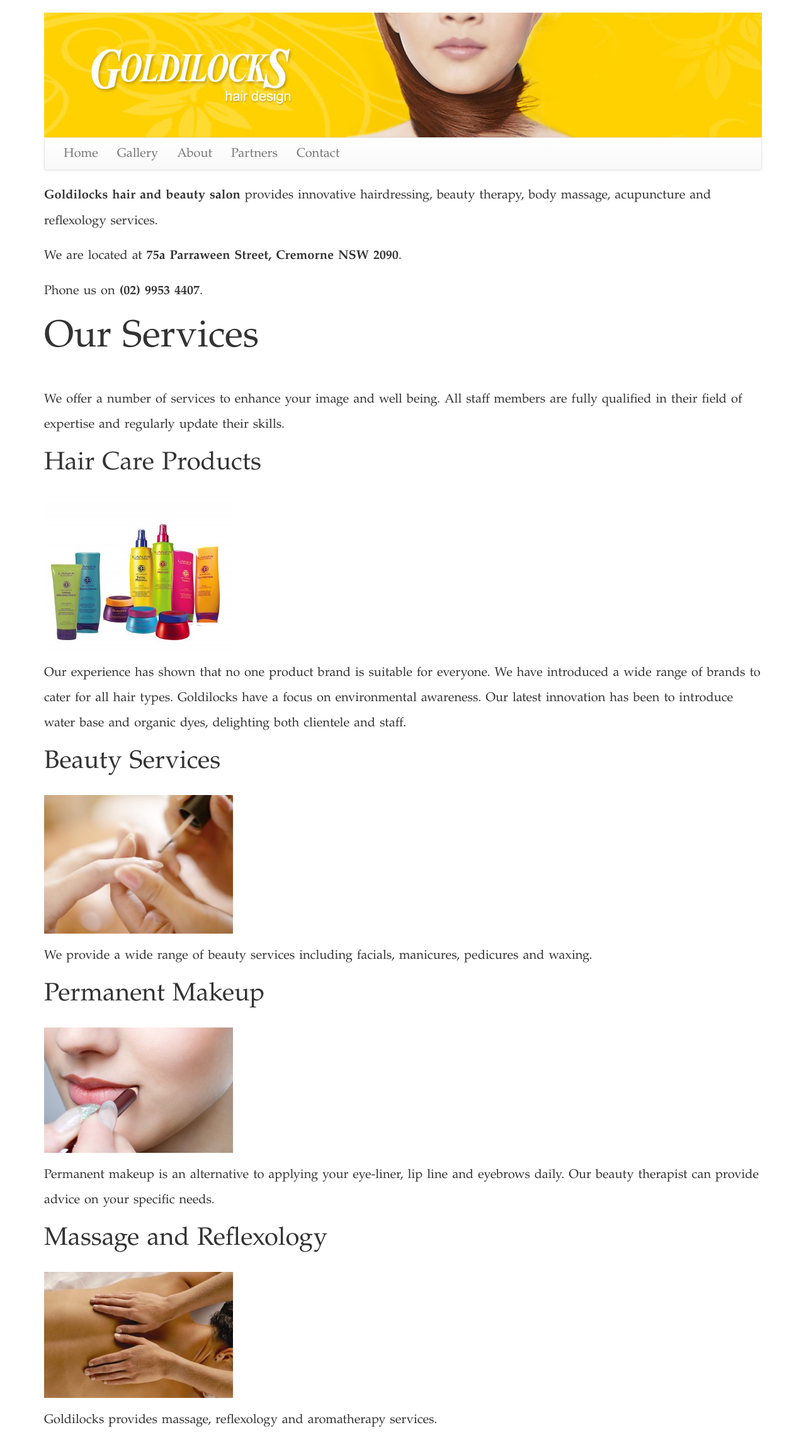
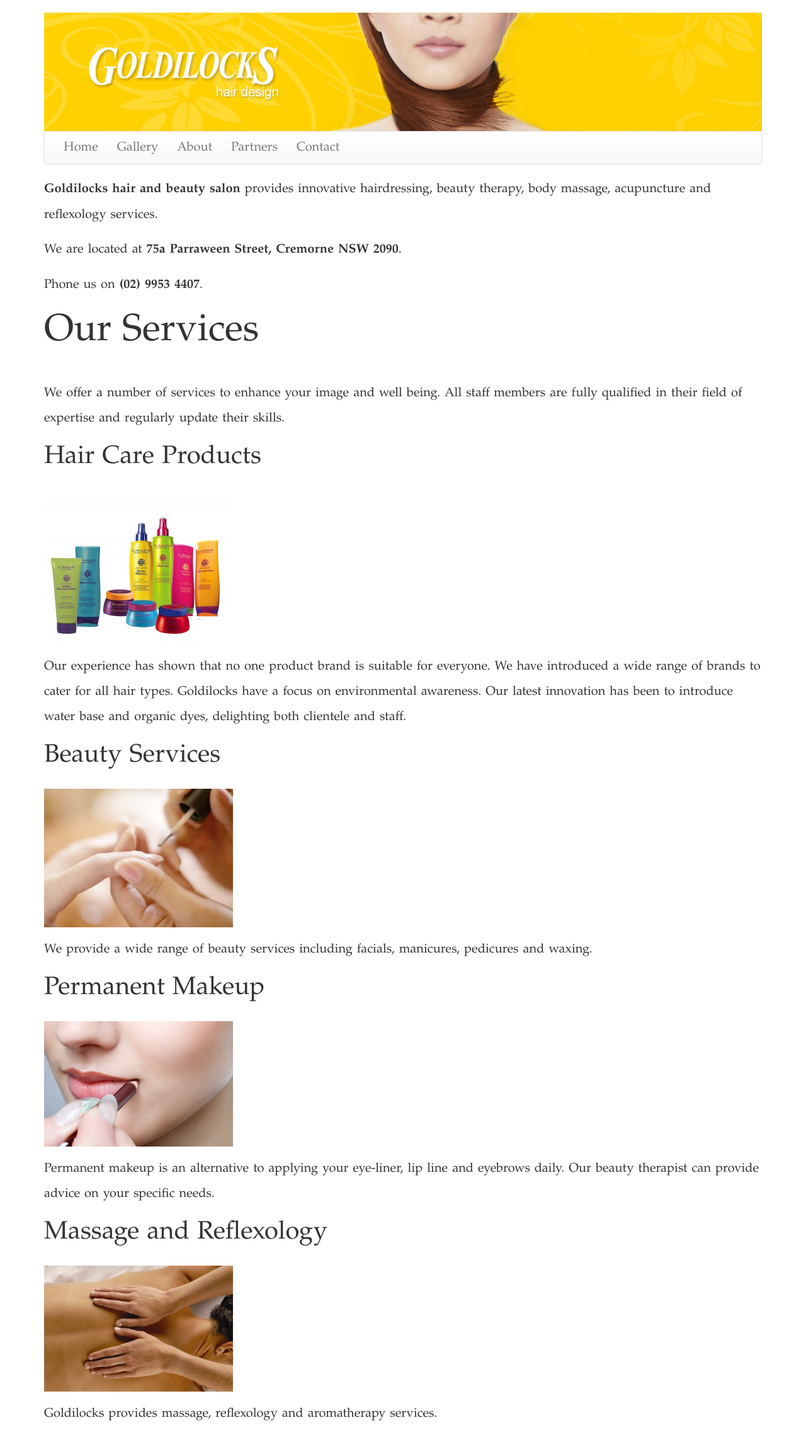
Before and after one commit to webcode-au/goldilocks, a Jekyll site: the page built from index.html, in a window 1280 px wide. Shown: the whole page at 63% size. Built offline with Jekyll 4.4.1, drawn with Linux system fonts in a browser that asks for light colours.

Commit message:
Fix header to work more nicely on mobile devices.

```diff
--- a/_layouts/default.html
+++ b/_layouts/default.html
@@ -32,6 +32,7 @@
 
 		        <header class="text-hide">
                 <h1>Goldilocks Hair Design</h1>
+                <img src="/assets/images/header/goldilocks3.jpg" class="img-responsive" alt="Goldilocks Hair Design">
 		        </header>
 
             <nav class="navbar navbar-default" role="navigation">
--- a/assets/css/main.css
+++ b/assets/css/main.css
@@ -16,7 +16,7 @@
 }
 
 header {
-	background-image: url('/assets/images/header/goldilocks3.jpg');
-	background-repeat: no-repeat;
-	height: 198px;
+	zbackground-image: url('/assets/images/header/goldilocks3.jpg');
+	zbackground-repeat: no-repeat;
+	zheight: 198px;
 }
```
